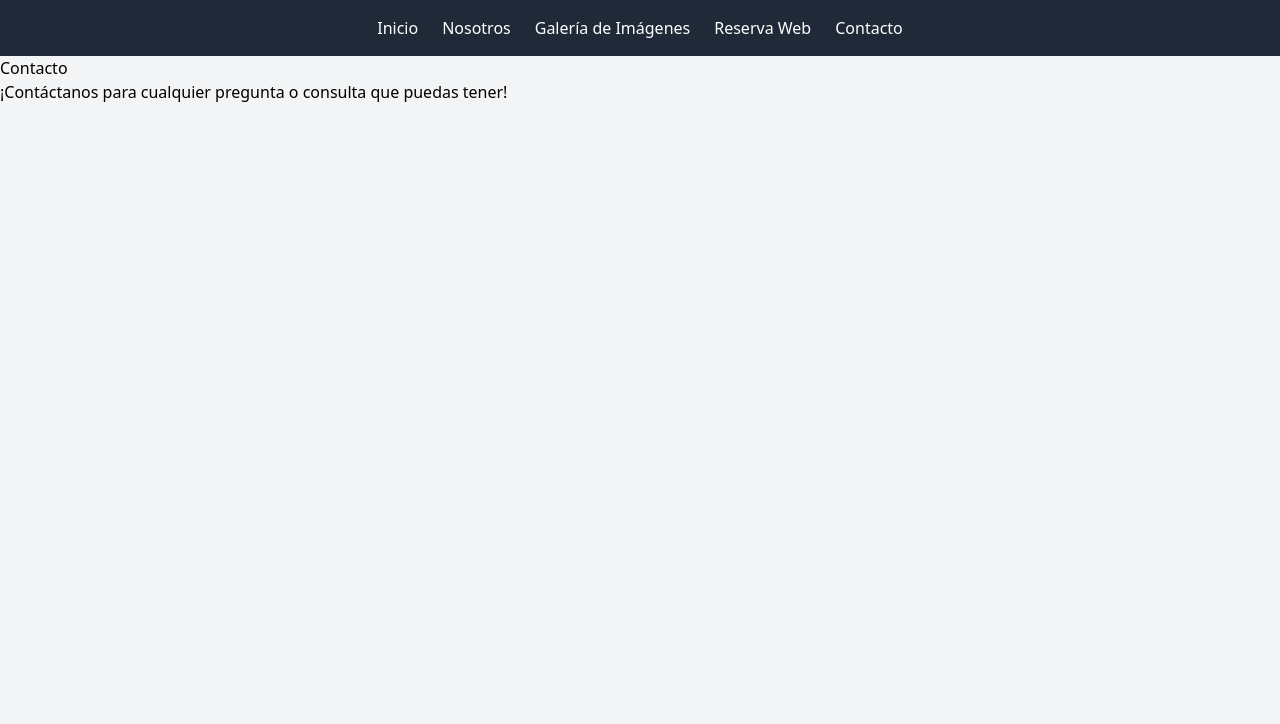
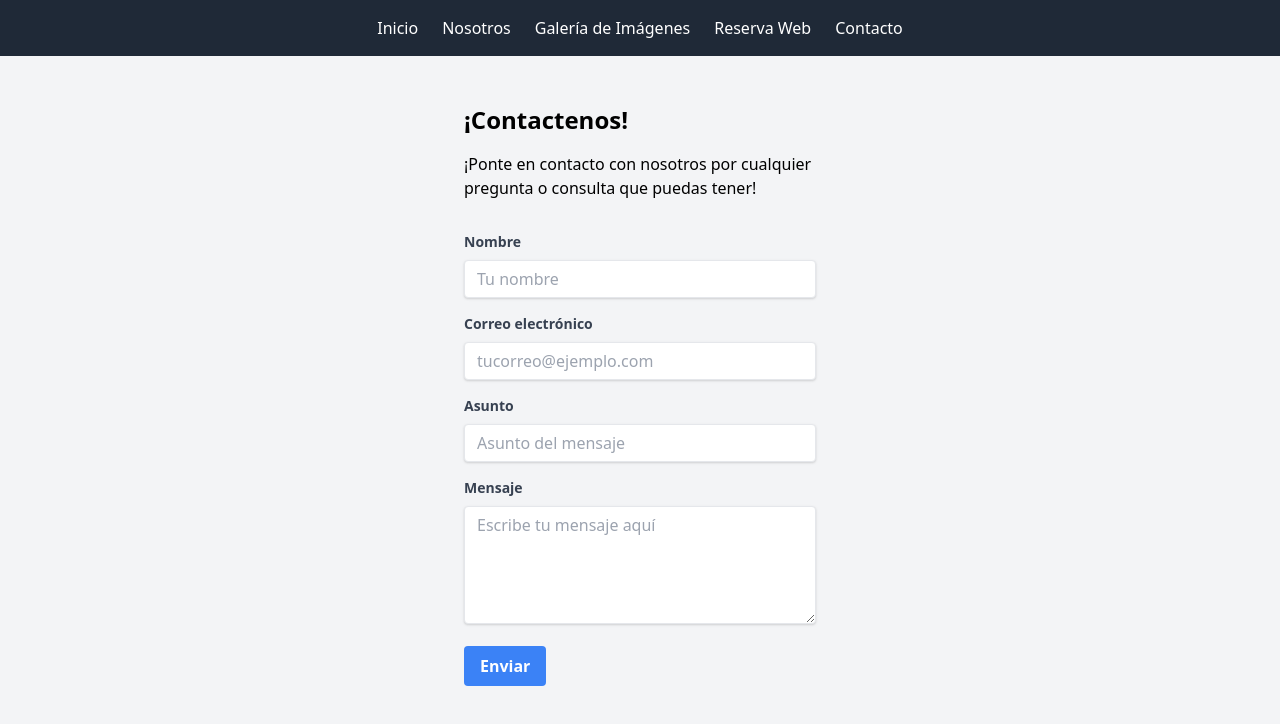
Before and after one commit to briancasas/santiweb, a React (Vite) app in the folder registration/: page /contacto in a window 1280 px wide. Shown: the top 724 px of the page. Built offline with nearby package versions, Linux system fonts and the light colour scheme.

Commit message:
Implementación básica de la sección Contacto

```diff
--- a/registration/src/Contacto.jsx
+++ b/registration/src/Contacto.jsx
@@ -1,11 +1,41 @@
 // Contacto.jsx
-import React from 'react';
+import React from 'react'
 
 function Contacto() {
+  const handleInvalidInput = (e) => {
+    e.preventDefault();
+    alert("Advertencia: El nombre solo acepta letras.");
+  };
   return (
-    <div>
-      <h2>Contacto</h2>
-      <p>¡Contáctanos para cualquier pregunta o consulta que puedas tener!</p>
+    <div className="max-w-md mx-auto p-4 pt-6 md:p-6 lg:p-12">
+      <h2 className="text-2xl font-bold mb-4">¡Contactenos!</h2>
+      <p className="mb-8">¡Ponte en contacto con nosotros por cualquier pregunta o consulta que puedas tener!</p>
+      <form>
+        <div className="mb-4">
+            <label className="block text-gray-700 text-sm font-bold mb-2" htmlFor="name">Nombre</label>
+            <input
+              className="shadow appearance-none border rounded w-full py-2 px-3 text-gray-700 leading-tight focus:outline-none focus:shadow-outline"
+              id="name"
+              type="text"
+              pattern="[a-zA-Z\s]*"
+              placeholder="Tu nombre"
+              onInvalid={handleInvalidInput}
+            />
+          </div>
+        <div className="mb-4">
+          <label className="block text-gray-700 text-sm font-bold mb-2" htmlFor="email">Correo electrónico</label>
+          <input className="shadow appearance-none border rounded w-full py-2 px-3 text-gray-700 leading-tight focus:outline-none focus:shadow-outline" id="email" type="email" placeholder="tucorreo@ejemplo.com" />
+        </div>
+        <div className="mb-4">
+          <label className="block text-gray-700 text-sm font-bold mb-2" htmlFor="subject">Asunto</label>
+          <input className="shadow appearance-none border rounded w-full py-2 px-3 text-gray-700 leading-tight focus:outline-none focus:shadow-outline" id="subject" type="text" placeholder="Asunto del mensaje" />
+        </div>
+        <div className="mb-4">
+          <label className="block text-gray-700 text-sm font-bold mb-2" htmlFor="message">Mensaje</label>
+          <textarea className="shadow appearance-none border rounded w-full py-2 px-3 text-gray-700 leading-tight focus:outline-none focus:shadow-outline" id="message" rows="5" placeholder="Escribe tu mensaje aquí"></textarea>
+        </div>
+        <button className="bg-blue-500 text-white font-bold py-2 px-4 rounded hover:bg-blue-700" type="submit">Enviar</button>
+      </form>
     </div>
   );
 }
```
